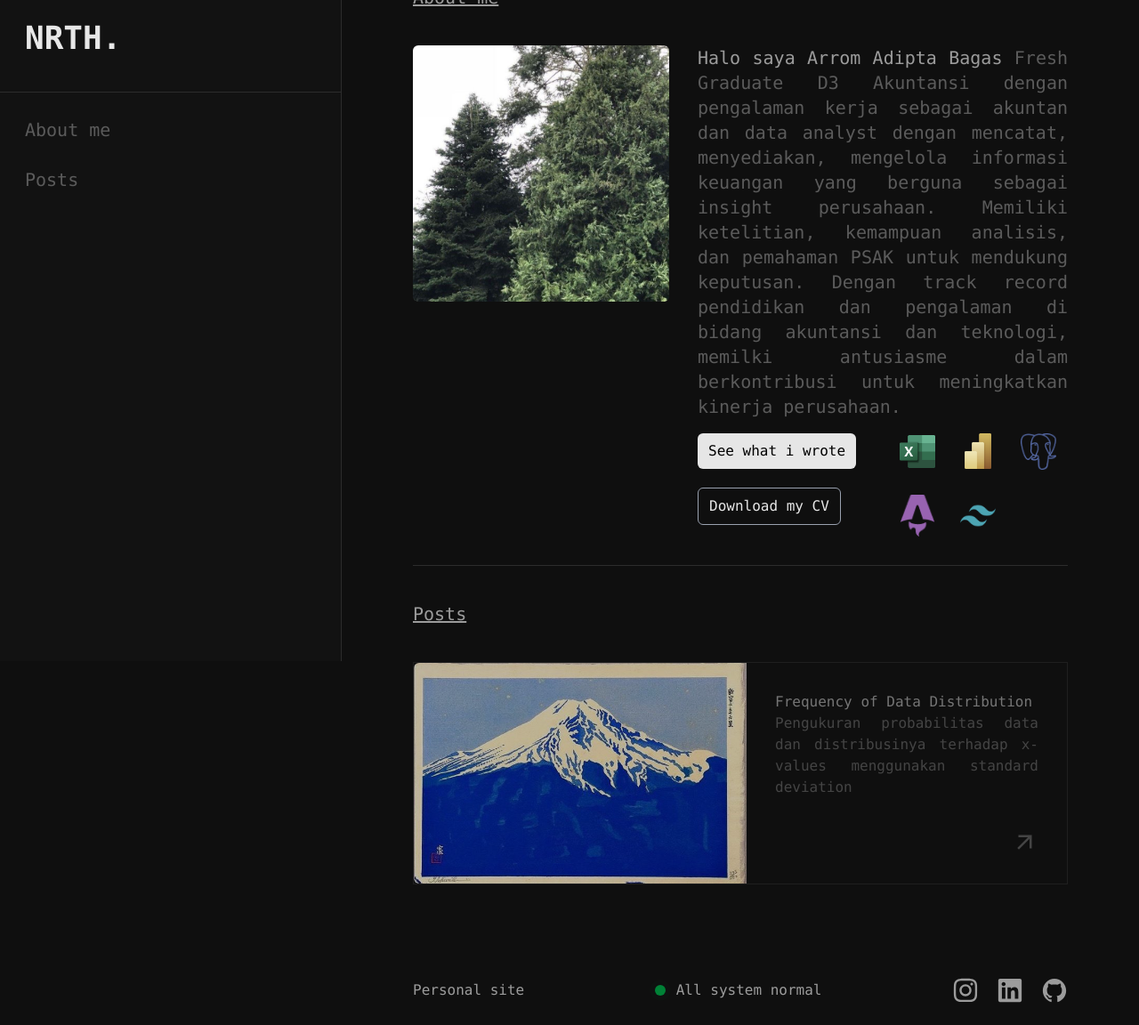
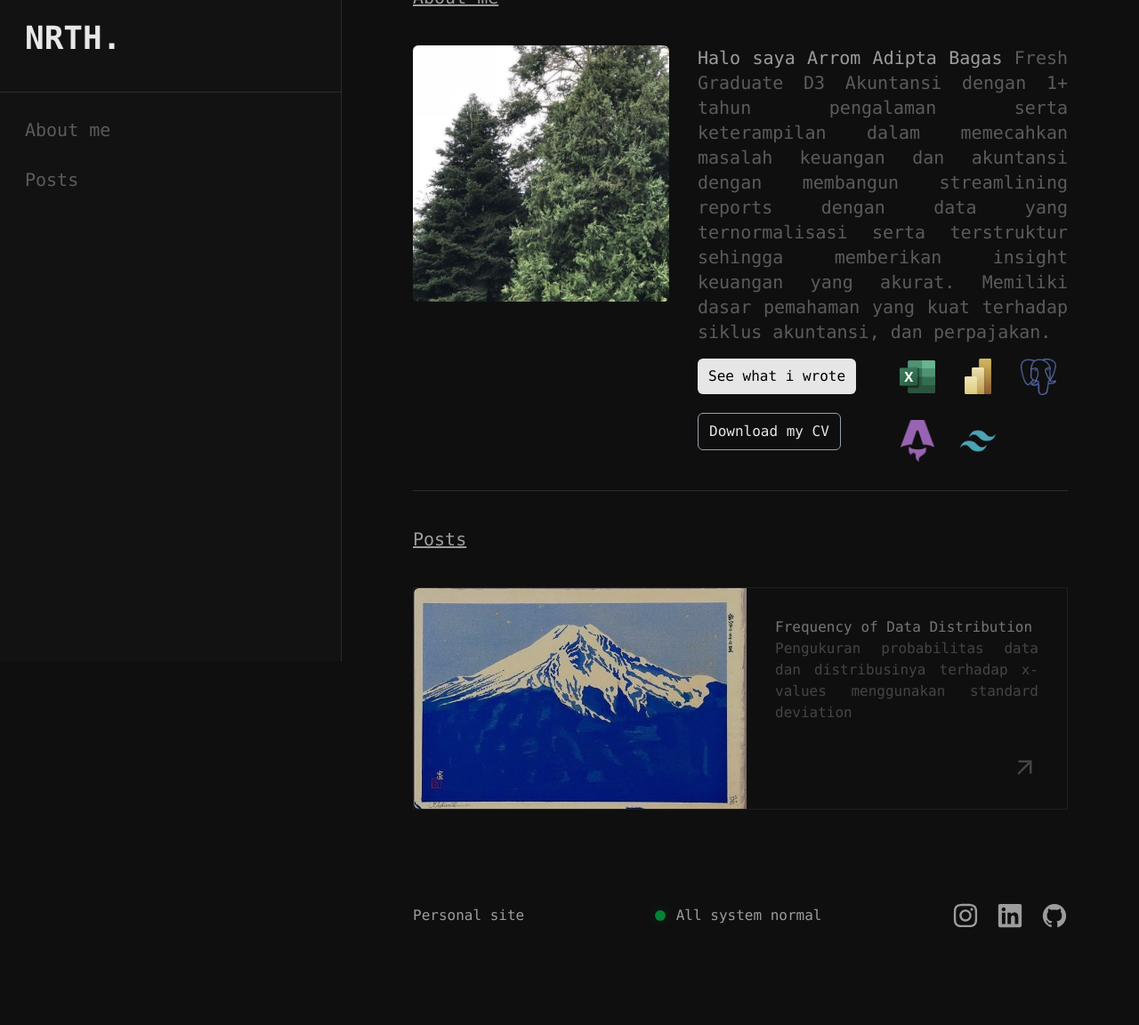
Before and after one commit to afterhourss/utara, an Astro site: page / in a window 1280 px wide. Shown: the part 57-1209 px from the top of the page at 89% size. After the commit the page ends 1125 px from the top, so only its background shows below. Built offline with nearby package versions, Linux system fonts and the light colour scheme; Astro itself is replaced by a stand-in of ours.

Commit message:
adding site config

```diff
--- a/src/components/Footer.jsx
+++ b/src/components/Footer.jsx
@@ -1,6 +1,4 @@
-import { FaInstagram } from "react-icons/fa";
-import { FaLinkedin } from "react-icons/fa";
-import { IoLogoGithub } from "react-icons/io";
+import { siteConfig } from "../config/site";
 
 export default function Footer() {
   return (
@@ -14,10 +12,18 @@ export default function Footer() {
         <div>All system normal</div>
       </div>
       <div className="flex items-center text-3xl gap-5">
-          <a href="https://www.instagram.com/nrthgas.0/" target="_blank"><FaInstagram/></a>
-          <a href="https://www.linkedin.com/in/adiptabagas/" target="_blank"><FaLinkedin /></a>
-          <a href="https://github.com/afterhourss" target="_blank"><IoLogoGithub/></a>
+        {siteConfig.socials.map(({ link, icon: Icon }, i) => (
+          <a
+            key={i}
+            href={link}
+            target="_blank"
+            rel="noopener noreferrer"
+            className="hover:text-white transition-colors"
+          >
+            <Icon />
+          </a>
+        ))}
       </div>
     </div>
-  )
+  );
 }
--- /dev/null
+++ b/src/config/site.js
@@ -0,0 +1,26 @@
+import { FaInstagram, FaLinkedin } from "react-icons/fa";
+import { IoLogoGithub } from "react-icons/io";
+
+export const siteConfig = {
+  profile: {
+    name: "North",
+    description:
+      '<span class="text-[#9C9C9C]">Halo saya Arrom Adipta Bagas</span> Fresh Graduate D3 Akuntansi dengan 1+ tahun pengalaman serta keterampilan dalam memecahkan masalah keuangan dan akuntansi dengan membangun streamlining reports dengan data yang ternormalisasi serta terstruktur sehingga memberikan insight keuangan yang akurat. Memiliki dasar pemahaman yang kuat terhadap siklus akuntansi, dan perpajakan.',
+    cvUrl:
+      "https://drive.google.com/file/d/1le51bZIm4WRte7OFJ-1wqcX8GO2ANCy3/view?usp=sharing",
+  },
+  socials: [
+    {
+      link: "https://www.instagram.com/nrthgas.0/",
+      icon: FaInstagram,
+    },
+    {
+      link: "https://www.linkedin.com/in/adiptabagas/",
+      icon: FaLinkedin,
+    },
+    {
+      link: "https://github.com/afterhourss",
+      icon: IoLogoGithub,
+    },
+  ],
+};
--- a/src/pages/index.astro
+++ b/src/pages/index.astro
@@ -1,5 +1,6 @@
 ---
 import Layout from '../layouts/Layout.astro';
+import { siteConfig } from '../config/site';
 import Button from '../components/Button';
 import Projectbar from '../components/Projectbar'
 import treeImage from '../assets/tree.jpg'
@@ -36,18 +37,19 @@ const brandLogo = [
 ]
 ---
 
-<Layout title="North">
+<Layout title={siteConfig.profile.name}>
 	<div class="lg:w-[70%] px-5 lg:px-20 mx-auto">
 		<div class="border-b border-[#2C2C2C]">
 			<div class="text-[#9C9C9C] py-10 underline text-xl" id="about">About me</div>
 			<div class="flex gap-8 pb-8 flex-col xl:flex-row">
 				<Image src={treeImage} alt="some tree" class="rounded-md object-fill w-72 h-72" loading='eager'/>
 				<div class="flex flex-col justify-between gap-4">
-					<div class="text-[#5B5B5B] text-xl text-justify"><span class="text-[#9C9C9C]">Halo saya Arrom Adipta Bagas</span> Fresh Graduate D3 Akuntansi dengan pengalaman kerja sebagai akuntan dan data analyst dengan mencatat, menyediakan, mengelola informasi keuangan yang berguna sebagai insight perusahaan. Memiliki ketelitian, kemampuan analisis, dan pemahaman PSAK untuk mendukung keputusan. Dengan track record pendidikan dan pengalaman di bidang akuntansi dan teknologi, memilki antusiasme dalam berkontribusi untuk meningkatkan kinerja perusahaan.</div>
+					<div class="text-[#5B5B5B] text-xl text-justify" set:html={siteConfig.profile.description}>
+					</div>
 					<div class="flex gap-4 justify-between flex-col lg:flex-row">
 						<div class="flex gap-2 flex-wrap">
 							<a href="#target"><Button title="See what i wrote" bg={true}/></a>
-							<a href="https://drive.google.com/file/d/1koVDLyhSRlGG1U1PjEDD12tUBe0t3mEJ/view?usp=sharing" target="_blank"><Button title="Download my CV" bg={false}/></a>
+							<a href={siteConfig.profile.cvUrl} target="_blank"><Button title="Download my CV" bg={false}/></a>
 						</div>
 						<div class="flex gap-7 flex-wrap">
 							{brandLogo.map((item) => {
```
Lines whose indentation alone changed are shown as unchanged.
